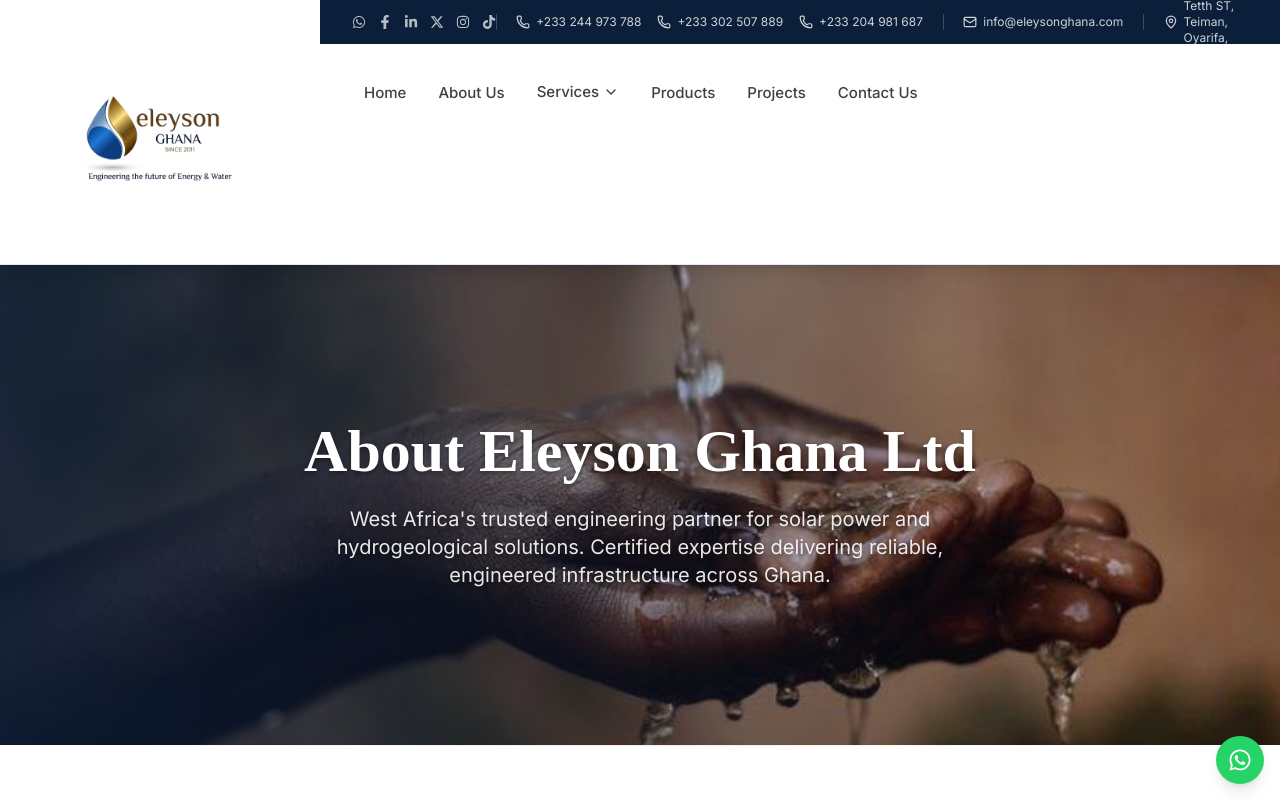
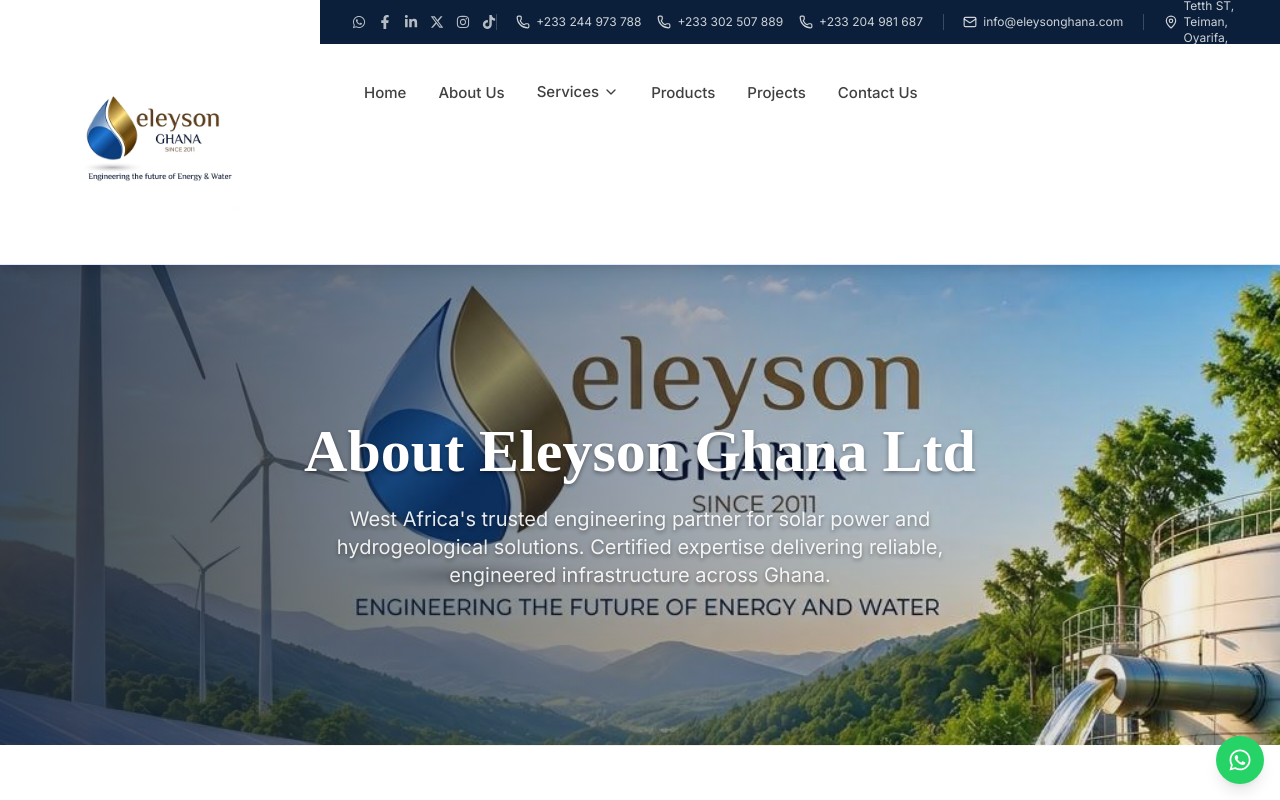
Before and after one commit to dromorongit/EleysonGh, a Next.js app: page /about in a window 1280 px wide. Shown: the top 800 px of the page. Built offline with nearby package versions, Linux system fonts and the light colour scheme.

Commit message:
Committed

```diff
--- a/src/app/about/page.tsx
+++ b/src/app/about/page.tsx
@@ -23,7 +23,7 @@
     <>
       {/* Hero Section */}
       <Section className="min-h-[60vh] flex items-center relative">
-        <div className="absolute inset-0 bg-cover bg-center" style={{backgroundImage: 'url(/images/about.jpg)'}} />
+         <div className="absolute inset-0 bg-cover bg-center" style={{backgroundImage: 'url(/images/homepagebanner.jpg)'}} />
         <div className="absolute inset-0 bg-gradient-to-r from-navy/80 via-navy/40 to-transparent" />
         <Container className="relative z-10">
           <motion.div
--- a/src/components/EngineeringExcellence.tsx
+++ b/src/components/EngineeringExcellence.tsx
@@ -27,7 +27,7 @@
             </h2>
             <p className="text-secondary-600 mb-6 leading-relaxed">
               Founded in 2011, Eleyson Ghana Limited has established itself as a leading
-              engineering firm specializing in solar power systems and hydrogeological services.
+              engineering firm specializing in solar power systems, hydrogeological services and borehole drilling.
               Our integrated expertise provides comprehensive infrastructure solutions.
             </p>
             <p className="text-secondary-600 mb-6 leading-relaxed">
```
